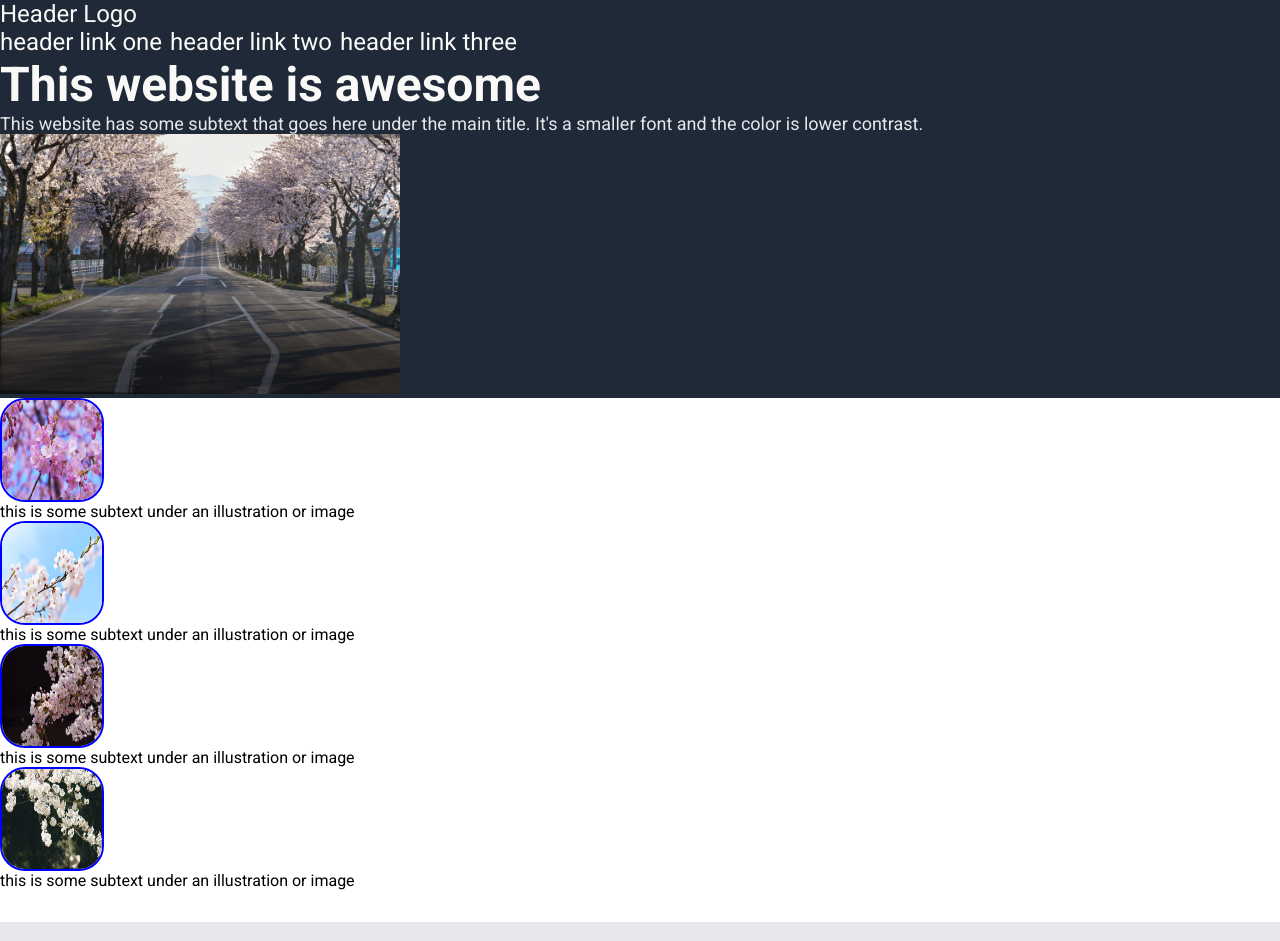
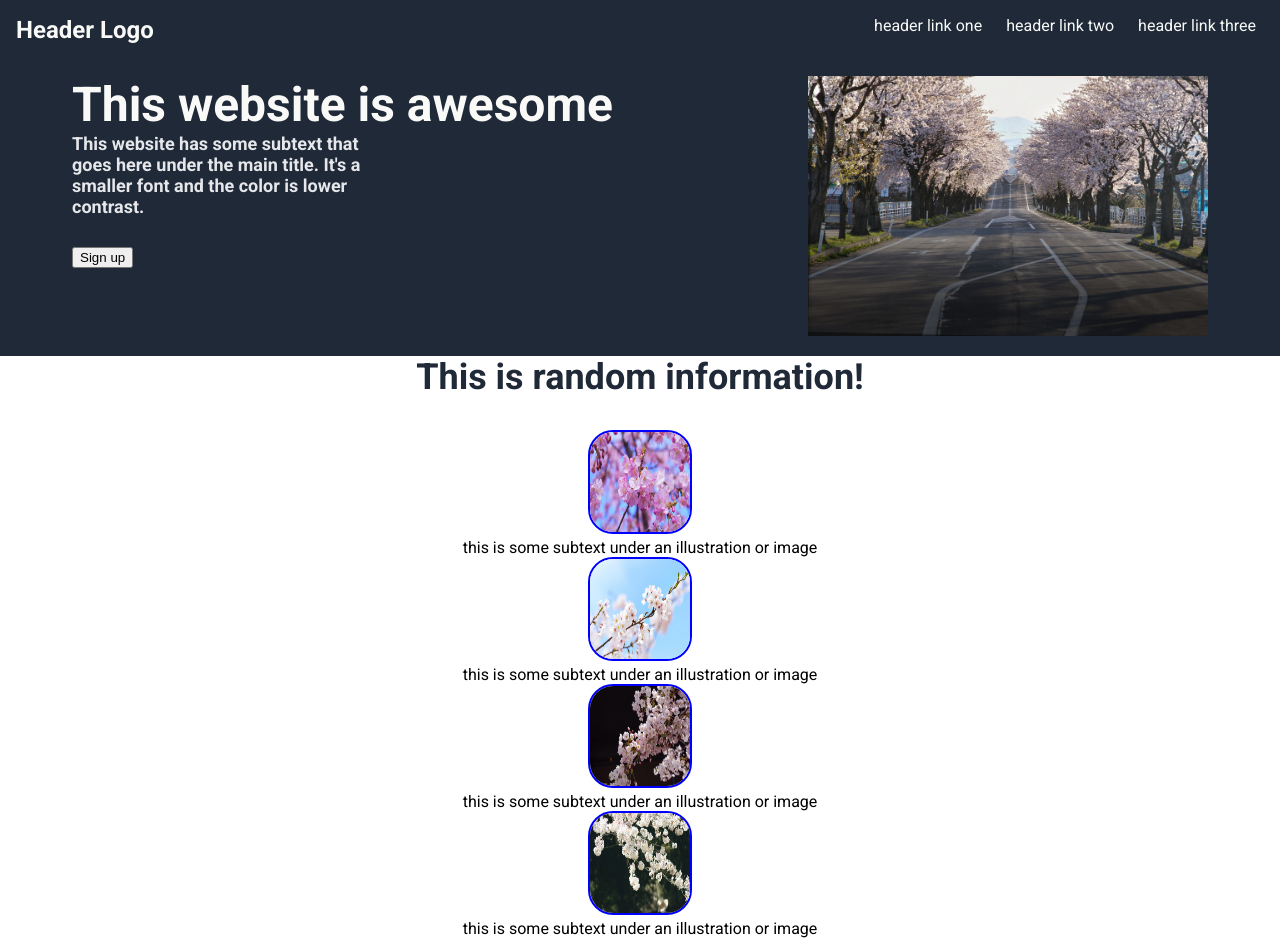
Before and after one commit to Cyndowow/landing-page, a plain HTML site: page index.html in a window 1280 px wide. Shown: the top 941 px of the page. Drawn offline with Linux system fonts and the light colour scheme.

Commit message:
Add missing button and styling
Style for hero and header.

```diff
--- a/index.html
+++ b/index.html
@@ -21,11 +21,18 @@
     </div>
     <div class="body">
         <div class="main">
-            <div class="hero">This website is awesome</div>
+            <div class="hero">This website is awesome
             <div class="subtext">This website has some subtext that goes here under the main title. It's a smaller font and the color is lower contrast.</div>
-            <img src="./images/cherry-blossoms-main.jpg" alt="Street in Japan with cherry trees in full bloom on either side">
+            <div class="button">
+                <button>Sign up</button>
+            </div>
+        </div>
+            <div class="main-image">
+                <img src="./images/cherry-blossoms-main.jpg" alt="Street in Japan with cherry trees in full bloom on either side">
+            </div>
         </div>
         <div class="info">
+            <div class="info-header">This is random information!</div>
             <div class="element">
                 <img src="./images/cherry-blossoms-sub1.jpg" alt="Close up of pink cherry blossom">
                 <div class="subtext">this is some subtext under an illustration or image</div>
--- a/style.css
+++ b/style.css
@@ -18,7 +18,6 @@ body {
     height: 100px;
     border-radius: 25px;
     border: 2px solid blue;
-    display: flex;
 }
 
 img {
@@ -26,7 +25,9 @@ img {
 }
 
 .header {
-    font-size: 24px;
+    display: flex;
+    justify-content: space-between;
+    padding: 16px;
 }
 
 .footer {
@@ -45,15 +46,26 @@ img {
 
 }
 
+.main {
+    display: flex;
+    padding: 16px;
+    justify-content: space-around;
+}
+
+.main-image {
+}
+
 .main .subtext {
     color: #e5e7eb;
     font-size: 18px;
+    width: 50%;
 }
 
 .hero {
     color: #f9faf8;
     font-size: 48px;
     font-weight: bolder;
+    width: 50%;
 }
 
 ul {
@@ -62,6 +74,23 @@ ul {
     margin: 0;
     padding: 0;
     gap: 8px;
+}
+
+.info {
+    display: flex;
+    text-align: center;
+    flex-direction: column;
+}
+
+.info-header {
+    font-size: 36px;
+    font-weight: bolder;
+    color: #1f2937;
+    margin-bottom: 32px;
+}
+
+.element {
+
 }
 
 .quotation {
@@ -93,9 +122,14 @@ ul {
 .logo {
     font-size: 24px;
     color: #f9faf8;
+    font-weight: 900;
 }
 
 a {
     text-decoration: none;
     color: #f9faf8;
 }
+
+li {
+    padding: 0px 8px;
+}
```
